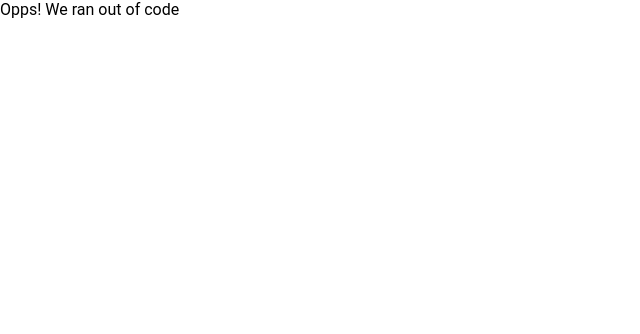
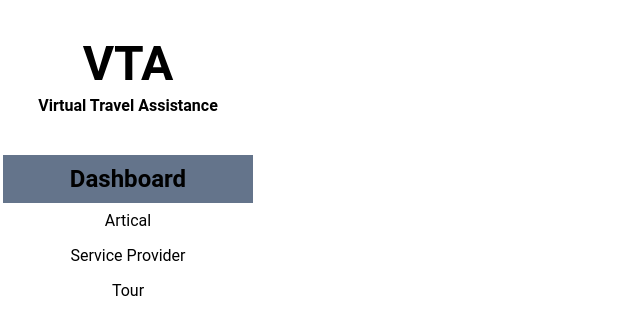
Before and after one commit to Tishan-001/VTA-web-app, a React (Create React App) app: page /Admin in a window 1280 px wide. Shown: the top 334 px of the page, without its empty margins (0-640 px from the left). Built offline with nearby package versions, Linux system fonts and the light colour scheme.

Commit message:
tour details adding page compleated

```diff
--- a/package.json
+++ b/package.json
@@ -16,7 +16,7 @@
     "react-rating-stars-component": "^2.2.0",
     "react-router-dom": "6.0.2",
     "react-router-hash-link": "^2.4.3",
-    "react-scripts": "5.0.0",
+    "react-scripts": "^5.0.0",
     "reactstrap": "^9.2.2",
     "web-vitals": "^2.1.0"
   },
--- a/src/Routes.jsx
+++ b/src/Routes.jsx
@@ -2,6 +2,7 @@ import React from "react";
 import { BrowserRouter as Router, Routes, Route } from "react-router-dom";
 import Home from "pages/Home";
 import NotFound from "pages/NotFound";
+import AdminPage from "pages/AdminPage/Admin";
 const HotelBookingpage = React.lazy(() => import("pages/HotelBookingpage"));
 const AllpackagesPageUI = React.lazy(() => import("pages/AllpackagesPageUI"));
 const LandingPageUI = React.lazy(() => import("pages/LandingPageUI"));
@@ -32,6 +33,7 @@ const ProjectRoutes = () => {
           <Route path="/taxidetil" element={<TaxiDetail/>}/>
           <Route path="/packagedetails" element={<PackageDetails/>}/>
           <Route path="/medical" element={<Medical/>}/>
+          <Route path="/Admin" element={<AdminPage/>}/>
         </Routes>
       </Router>
     </React.Suspense>
--- /dev/null
+++ b/src/pages/AdminPage/Admin.jsx
@@ -0,0 +1,11 @@
+import React from "react";
+import Navbar from "./Components/Navbar";
+
+
+export default function AdminPage() {
+  return (
+    <>
+     <Navbar/>
+    </>
+  );
+}
--- /dev/null
+++ b/src/pages/AdminPage/Components/Navbar.jsx
@@ -0,0 +1,19 @@
+import React from "react";
+
+
+export default function Navbar() {
+  return (
+    <>
+     <div className="flex text-white">
+      <div className="bg-white w-1/5 flex flex-col items-center justify-center">
+        <div className="text-5xl font-bold mb-2 mt-10">VTA</div>
+        <div className="text-1xl font-semibold mb-10">Virtual Travel Assistance  </div>
+        <a href="#" className="py-2 px-4 text-white hover:bg-gray-700 bg-slate-500 text-2xl font-bold w-[250px] text-center r">Dashboard</a>
+        <a href="#" className="py-2 px-4 text-white hover:bg-gray-700">Artical</a>
+        <a href="#" className="py-2 px-4 text-white hover:bg-gray-700">Service Provider</a>
+        <a href="#" className="py-2 px-4 text-white hover:bg-gray-700">Tour</a>
+      </div>
+    </div>
+    </>
+  );
+}
```
Also changed, not shown: 1 other file (tests, documents, lock files or other folders).
